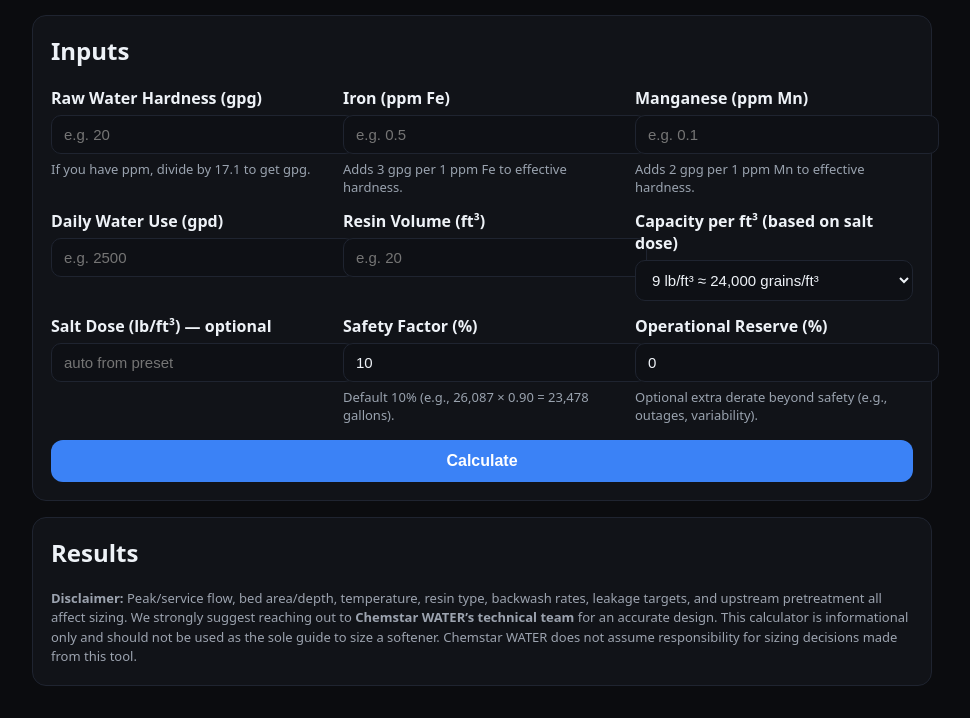
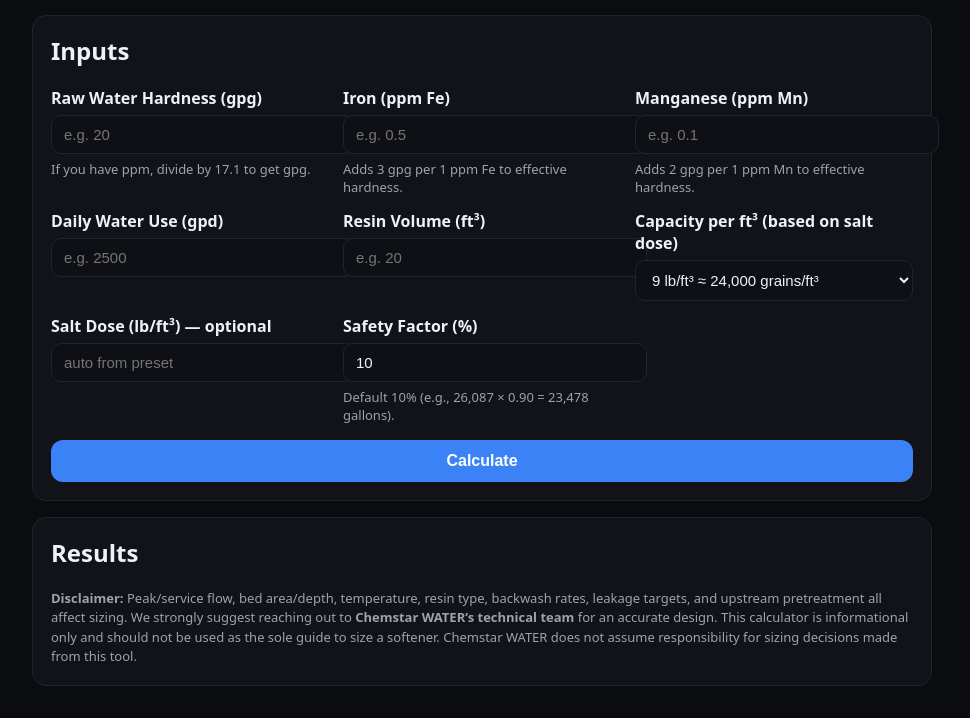
Before and after one commit to occand2024/calculate-softener-capacity, a plain HTML site: page index.html in a window 1280 px wide. Shown: the part 130-848 px from the top of the page, without its empty margins (158-1128 px from the left). Drawn offline with Linux system fonts and the light colour scheme.

Commit message:
Update index.html

```diff
--- a/index.html
+++ b/index.html
@@ -78,6 +78,7 @@
         <div>
           <label for="saltPreset">Capacity per ft³ (based on salt dose)</label>
           <select id="saltPreset">
+            <option value="15000" disabled>15,000 grains/ft³ (not available)</option>
             <option value="20000">6 lb/ft³ ≈ 20,000 grains/ft³</option>
             <option value="24000" selected>9 lb/ft³ ≈ 24,000 grains/ft³</option>
             <option value="27000">12 lb/ft³ ≈ 27,000 grains/ft³</option>
@@ -95,12 +96,6 @@
           <input id="safetyPct" type="number" step="any" value="10" />
           <div class="muted">Default 10% (e.g., 26,087 × 0.90 = 23,478 gallons).</div>
         </div>
-
-        <div>
-          <label for="reservePct">Operational Reserve (%)</label>
-          <input id="reservePct" type="number" step="any" value="0" />
-          <div class="muted">Optional extra derate beyond safety (e.g., outages, variability).</div>
-        </div>
       </div>
 
       <div style="margin-top:16px">
@@ -112,7 +107,10 @@
       <h2 style="margin-top:0">Results</h2>
       <div id="results"></div>
       <div class="disclaimer">
-        <strong>Disclaimer:</strong> Peak/service flow, bed area/depth, temperature, resin type, backwash rates, leakage targets, and upstream pretreatment all affect sizing. We strongly suggest reaching out to <strong>Chemstar WATER’s technical team</strong> for an accurate design. This calculator is informational only and should not be used as the sole guide to size a softener. Chemstar WATER does not assume responsibility for sizing decisions made from this tool.
+        <strong>Disclaimer:</strong> Peak/service flow, bed area/depth, temperature, resin type, backwash rates, leakage targets, and upstream pretreatment all affect sizing.
+        We strongly suggest reaching out to <strong>Chemstar WATER’s technical team</strong> for an accurate design.
+        This calculator is informational only and should not be used as the sole guide to size a softener.
+        Chemstar WATER does not assume responsibility for sizing decisions made from this tool.
       </div>
     </div>
   </div>
```
